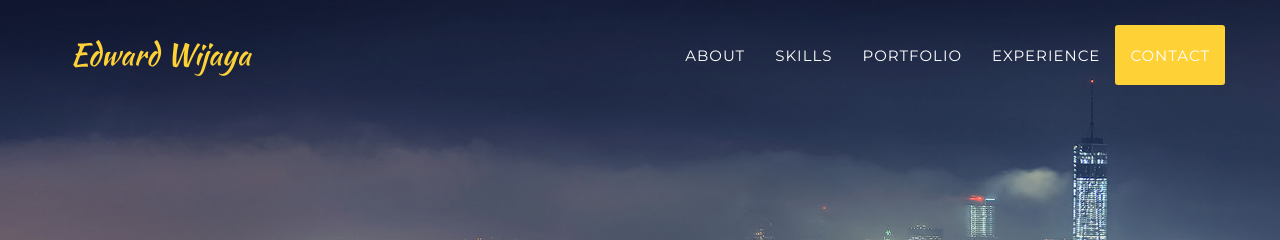
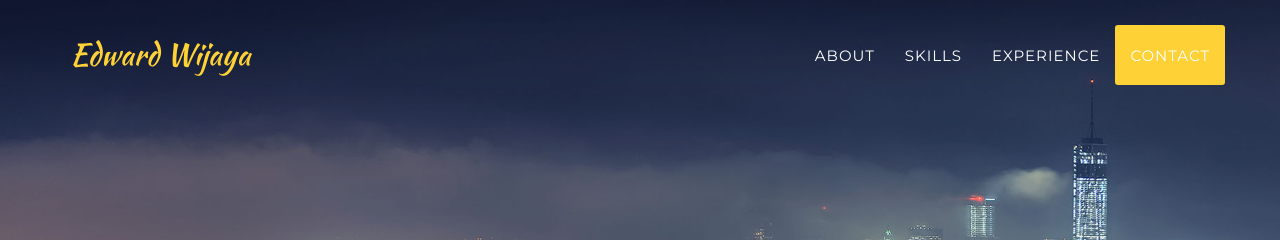
Before and after one commit to edwardwijaya/edwardwijaya.github.io, a Jekyll site: the page built from index.html, in a window 1280 px wide. Shown: the top 240 px of the page. Built offline with Jekyll 4.4.1, drawn with Linux system fonts in a browser that asks for light colours; some web fonts are replaced.

Commit message:
comment out portfolio till good time to showcase

```diff
--- a/_includes/header.html
+++ b/_includes/header.html
@@ -24,9 +24,9 @@
                     <li>
                         <a class="page-scroll" href="#skills">Skills</a>
                     </li>
-                    <li>
-                        <a class="page-scroll" href="#portfolio">Portfolio</a>
-                    </li>
+                    <!--<li>-->
+                        <!--<a class="page-scroll" href="#portfolio">Portfolio</a>-->
+                    <!--</li>-->
                     <li>
                         <a class="page-scroll" href="#experience">Experience</a>
                     </li>
```
